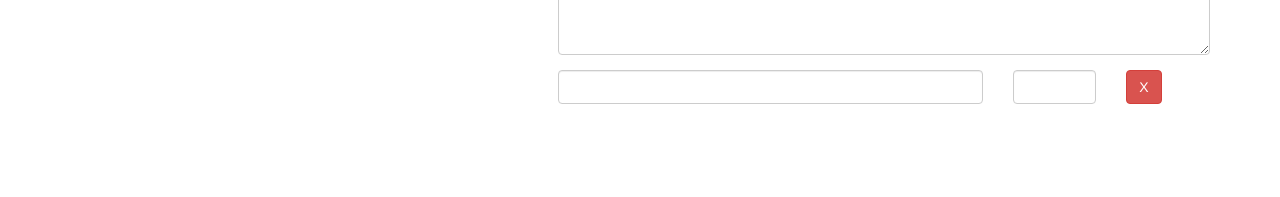
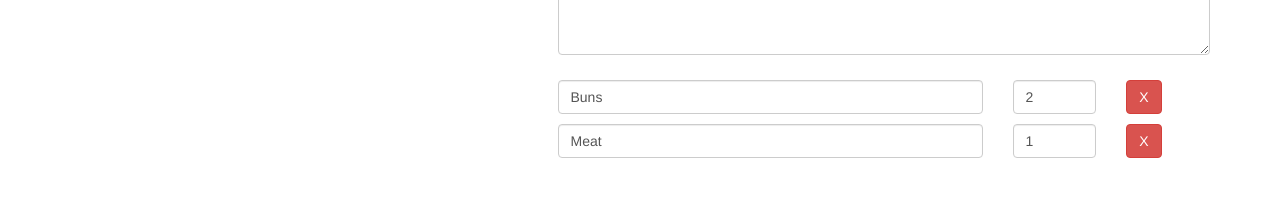
Before and after one commit to istvan-halasz/recipe-book-shooping, an Angular app: page /recipes/1/edit in a window 1280 px wide. Shown: the part 359-556 px from the top of the page. Built offline with nearby package versions, Linux system fonts and the light colour scheme.

Commit message:
Adding Ingredient Controls to a Form Array

```diff
--- a/src/app/recipes/recipe-edit/recipe-edit.component.html
+++ b/src/app/recipes/recipe-edit/recipe-edit.component.html
@@ -32,18 +32,19 @@
         <div class="col-xs-12">
           <div class="form-group">
             <label for="description">Description</label>
-            <textarea type="text" id="description" class="form-control" rows="6"formControlName="description" ></textarea>
+            <textarea type="text" id="description" class="form-control" rows="6"
+              formControlName="description"></textarea>
           </div>
         </div>
       </div>
       <div class="row">
-        <div class="col-xs-12">
-          <div class="row">
-            <div class="col-xs-8">
-              <input type="text" class="form-control">
+        <div class="col-xs-12" formArrayName="ingredients">
+          <div class="row" *ngFor="let ingredientCtrl of controls; let i = index" [formGroupName]="i" style="margin-top: 1rem;">
+            <div class=" col-xs-8">
+              <input type="text" class="form-control" formControlName="name">
             </div>
             <div class="col-xs-2">
-              <input type="number" class="form-control">
+              <input type="number" class="form-control" formControlName="amount">
             </div>
             <div class="col-xs-2">
               <button class="btn btn-danger">X</button>
--- a/src/app/recipes/recipe-edit/recipe-edit.component.ts
+++ b/src/app/recipes/recipe-edit/recipe-edit.component.ts
@@ -1,5 +1,5 @@
 import { Component, OnInit } from '@angular/core';
-import { FormControl, FormGroup } from '@angular/forms';
+import { FormArray, FormControl, FormGroup } from '@angular/forms';
 import { ActivatedRoute, Params } from '@angular/router';
 import { RecipeService } from '../recipe.service';
 
@@ -12,6 +12,10 @@
   id: number;
   editMode = false;
   recipeForm: FormGroup;
+
+  get controls() { // a getter!
+    return (<FormArray>this.recipeForm.get('ingredients')).controls;
+  }
 
   constructor(private route: ActivatedRoute, private recipeService: RecipeService) { }
 
@@ -31,18 +35,28 @@
     let recipeName = '';
     let recipeImagePath = '';
     let recipeDescription = '';
+    let recipeIngredients = new FormArray([]);
 
     if (this.editMode) {
       const recipe = this.recipeService.getRecipe(this.id);
       recipeName = recipe.name;
       recipeImagePath = recipe.imagePath;
       recipeDescription = recipe.description;
+      if (recipe['ingredients']) {
+        for (let ingredient of recipe.ingredients) {
+          recipeIngredients.push(new FormGroup({
+            'name': new FormControl(ingredient.name),
+            'amount': new FormControl(ingredient.amount)
+          }));
+        }
+      }
     }
 
     this.recipeForm = new FormGroup({
       'name': new FormControl(recipeName),
       'imagePath': new FormControl(recipeImagePath),
-      'description': new FormControl(recipeDescription)
+      'description': new FormControl(recipeDescription),
+      'ingredients': recipeIngredients
     });
   }
 
```
